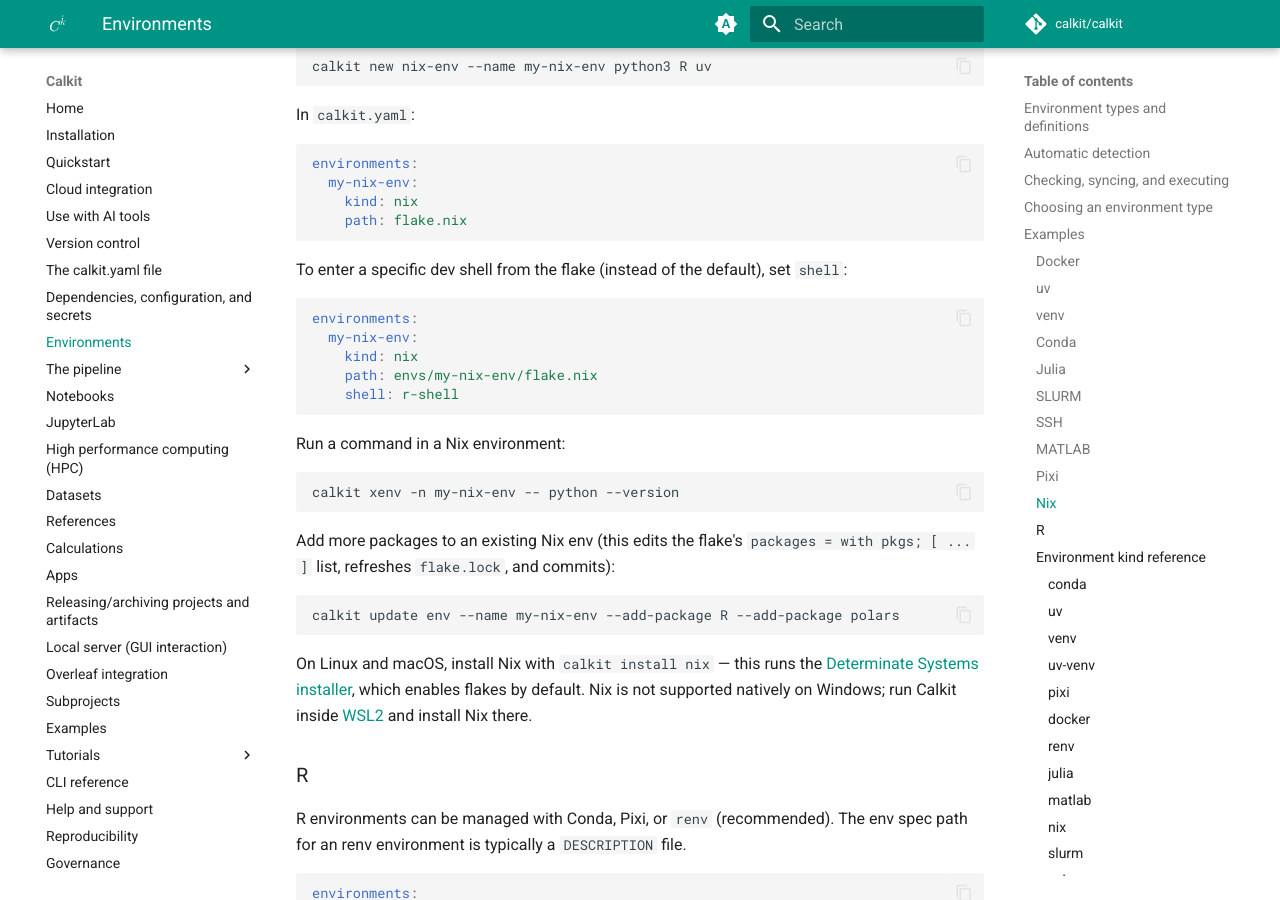
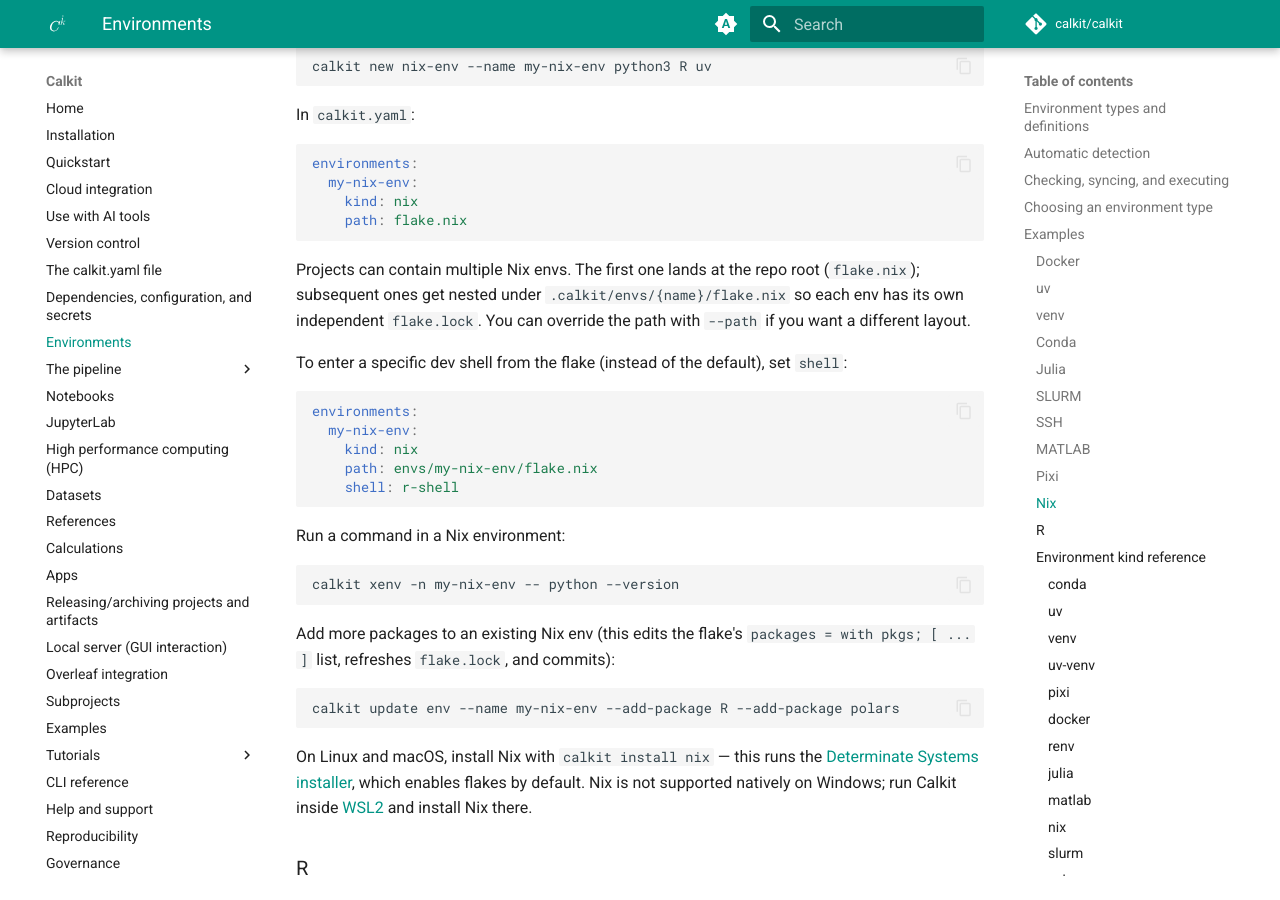
Before and after one commit to calkit/calkit, an MkDocs documentation site: the page built from docs/environments.md, in a window 1280 px wide and 900 px high, scrolled down 9191 px. Built offline with MkDocs 1.6.1 and Material for MkDocs 9.7.7, drawn with Linux system fonts in a browser that asks for light colours; comment, search, counter and statistics services are not loaded.

Commit message:
Add to docs

````diff
--- a/docs/environments.md
+++ b/docs/environments.md
@@ -528,6 +528,12 @@
     path: flake.nix
 ```
 
+Projects can contain multiple Nix envs. The first one lands at the repo
+root (`flake.nix`); subsequent ones get nested under
+`.calkit/envs/{name}/flake.nix` so each env has its own independent
+`flake.lock`. You can override the path with `--path` if you want a
+different layout.
+
 To enter a specific dev shell from the flake (instead of the default),
 set `shell`:
 
````
Also changed, not shown: docs/dependencies.md (+7 -6 lines).
